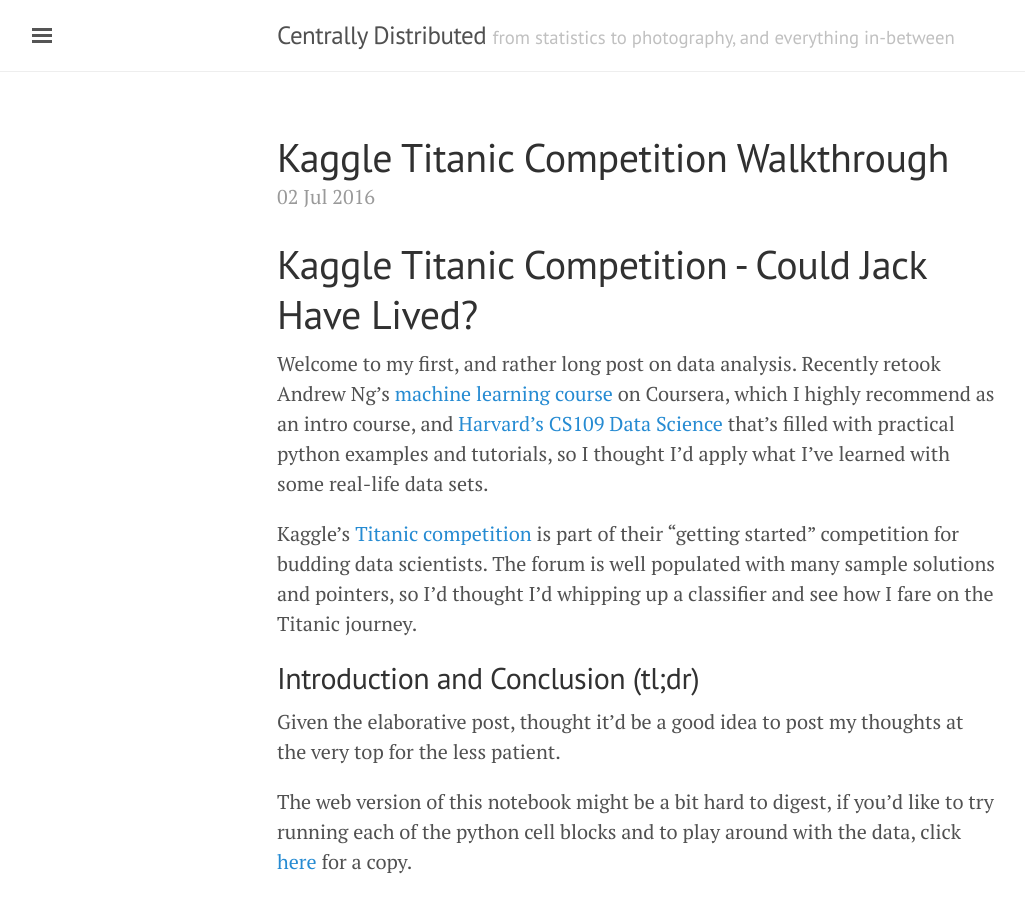
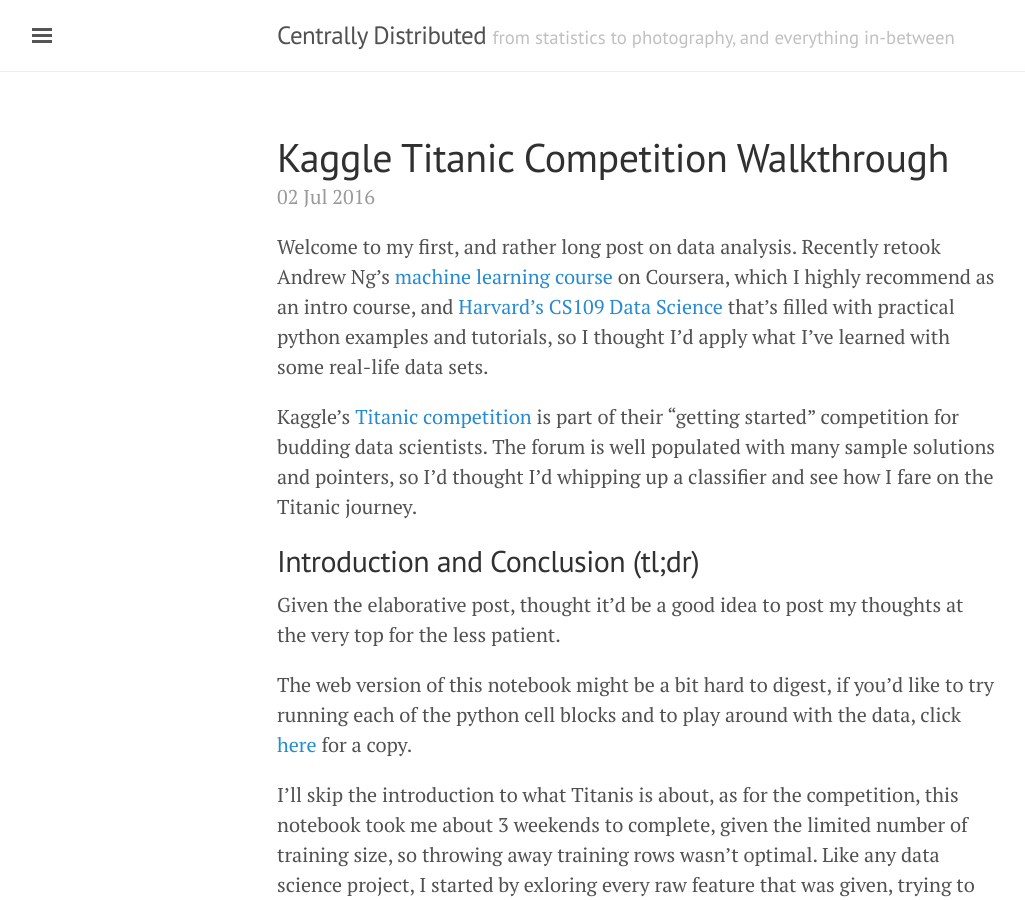
Before and after one commit to Estinox/estinox.github.io, a Jekyll site: the page built from _posts/2016-07-02-titanic.md, in a window 1280 px wide and 900 px high. Shown: the whole window, without its empty margins (3-1028 px from the left). Built offline with Jekyll 4.4.1, drawn with Linux system fonts in a browser that asks for light colours; comment, search, counter and statistics services are not loaded.

Commit message:
removed title

```diff
--- a/_posts/2016-07-02-titanic.md
+++ b/_posts/2016-07-02-titanic.md
@@ -5,8 +5,6 @@ tags:
     - python
     - notebook
 ---
-# Kaggle Titanic Competition - Could Jack Have Lived?
-
 Welcome to my first, and rather long post on data analysis. Recently retook
 Andrew Ng's [machine learning course](https://www.coursera.org/learn/machine-
 learning) on Coursera, which I highly recommend as an intro course, and
```
